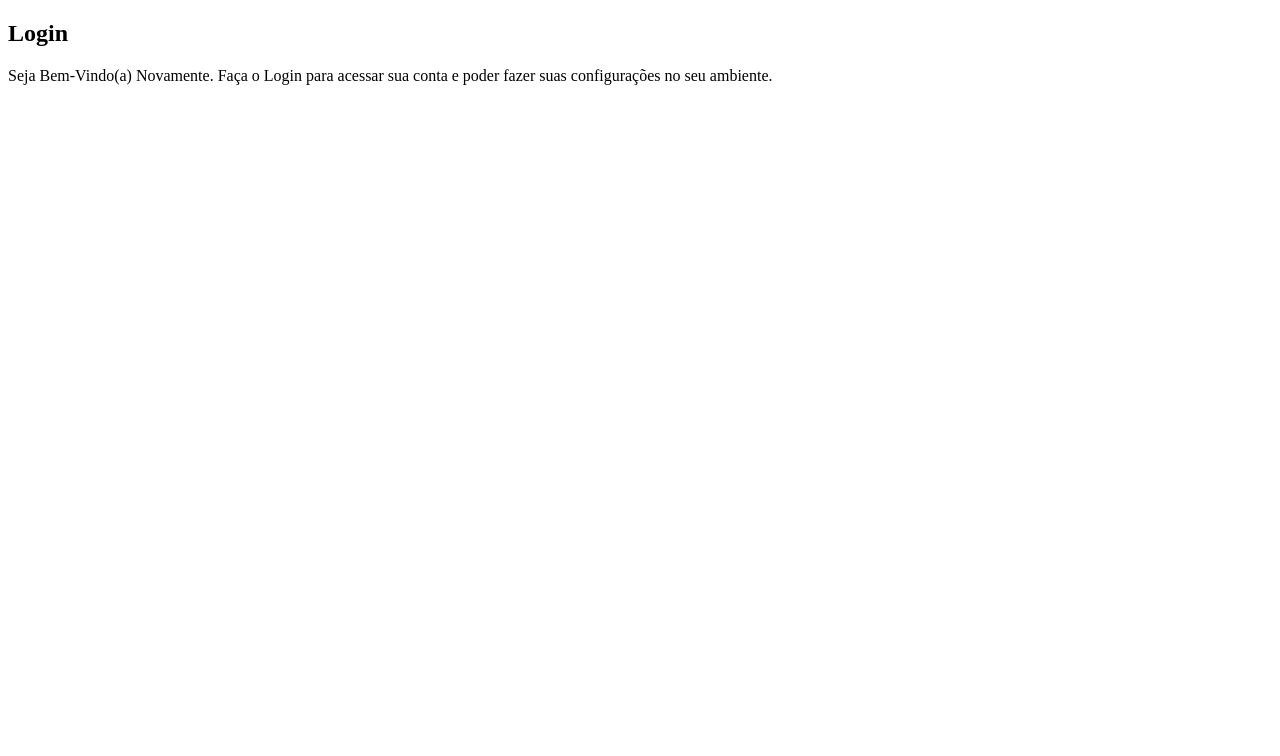
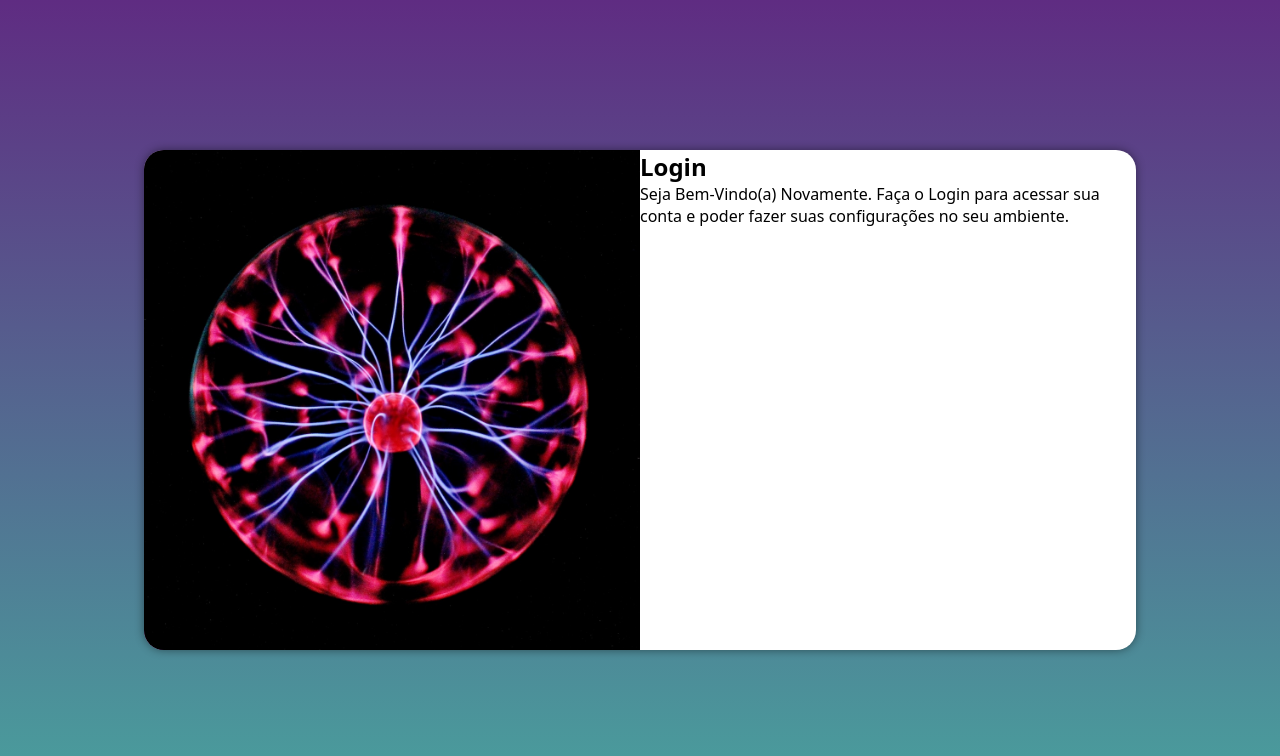
Before and after one commit to GustavOnX/Projeto-Android, a plain HTML site: page Login/index.html in a window 1280 px wide. Drawn offline with Linux system fonts and the light colour scheme.

Commit message:
midia query para outras telas

```diff
--- /dev/null
+++ b/Login/estilos/mq.css
@@ -0,0 +1,40 @@
+@charset "UTF-08";
+
+@media screen and (min-width: 768px) and (max-width: 992px) {
+    body {
+        background-image: linear-gradient(to top, #49a09d, #5f2c82);
+    }
+    section#login {
+        width: 80vw;
+    }
+    section#login > div#imagem {
+        float: left;
+        width: 30%;
+        height: 100%;
+    }
+
+    section#login > div#formulario {
+        float: right;
+        width: 70%;
+    }
+}
+
+@media screen and (min-width: 992px) {
+    body {
+        background-image: linear-gradient(to top, #49a09d, #5f2c82);
+    }
+    section#login {
+        width: 992px;
+    }
+
+    section#login > div#imagem {
+        float: left;
+        width: 50%;
+        height: 100%;
+    }
+
+    section#login > div#formulario {
+        float: right;
+        width: 50%;
+    }
+}
--- a/Login/estilos/style.css
+++ b/Login/estilos/style.css
@@ -2,5 +2,57 @@
 
 /*Palheta de cores :
 
-verde:49a09d
-lilas : 5f2c82*/
+verde: #49a09d
+lilas: #5f2c82
+*/
+
+* {
+    margin: 0px;
+    padding: 0px;
+    box-sizing: border-box;
+    font-family: system-ui, -apple-system, BlinkMacSystemFont, 'Segoe UI', Roboto, Oxygen, Ubuntu, Cantarell, 'Open Sans', 'Helvetica Neue', sans-serif;
+}
+
+body, html {
+    background-color: #5f2c82;
+    height: 100vh;
+    width: 100vw;
+}
+
+main {
+    position: relative;
+    height: 100vh;
+    width: 100vw;
+}
+
+section#login {
+    position: absolute;
+    top: 50%;
+    left: 50%;
+    transform: translate(-50%, -50%);
+    overflow: hidden;
+
+    background-color: white;
+    width: 250px;
+    height: 500px;
+    border-radius: 20px;
+    box-shadow: 0px 0px 10px rgba(0, 0, 0, 0.450);
+
+    transition: width 0.3s, height 0.3s;
+    transition-timing-function: ease;
+
+}
+
+section#login > div#imagem {
+    display: block;
+    background: #5f2c82 url(../imagens/future.jpg) no-repeat;
+    background-size: cover;
+    background-position: center center;
+    height: 200px;
+}
+
+section#login > div#fomrulario {
+    display: block;
+    padding: 10px;
+
+}
--- a/Login/index.html
+++ b/Login/index.html
@@ -5,6 +5,7 @@
     <meta name="viewport" content="width=device-width, initial-scale=1.0">
     <title>Projeto Login</title>
     <link rel="stylesheet" href="estilos/style.css">
+    <link rel="stylesheet" href="estilos/mq.css">
 </head>
 <body>
     <main>
@@ -18,7 +19,6 @@
                 <form action="login.php" method="post">
 
                 </form>
-
             </div>
         </section>
     </main>
```
